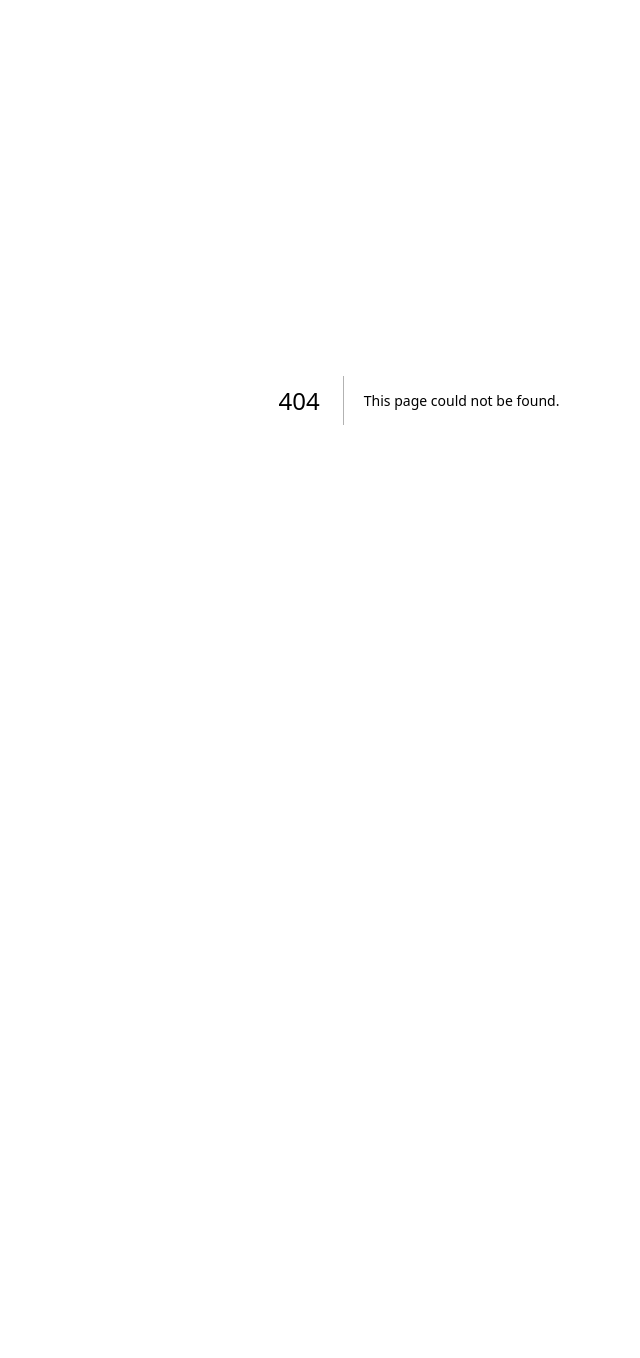
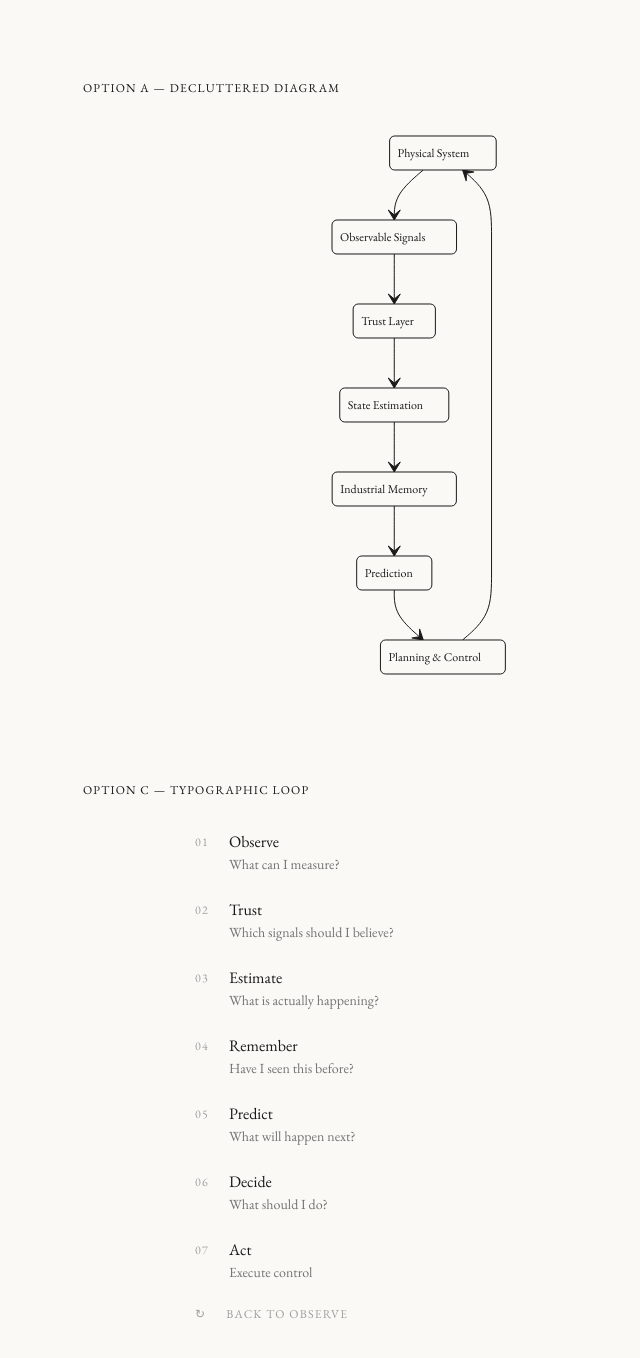
Before and after one commit to katiecha/regolith, a Next.js app: page /preview in a window 1280 px wide. Before the commit this address had no page. Shown: the top 1358 px of the page, without its empty margins (221-861 px from the left). Before the commit the page ends 800 px from the top, so only its background shows below. Built offline with nearby package versions, Linux system fonts and the light colour scheme.

Commit message:
diagram updates

```diff
--- /dev/null
+++ b/src/app/components/operating-loop.tsx
@@ -0,0 +1,33 @@
+const OPERATING_LOOP = [
+  { verb: "Observe", question: "What can I measure?" },
+  { verb: "Trust", question: "Which signals should I believe?" },
+  { verb: "Estimate", question: "What is actually happening?" },
+  { verb: "Remember", question: "Have I seen this before?" },
+  { verb: "Predict", question: "What will happen next?" },
+  { verb: "Decide", question: "What should I do?" },
+  { verb: "Act", question: "Execute control" },
+];
+
+export function OperatingLoop() {
+  return (
+    <div className="max-w-md mx-auto">
+      <ol className="space-y-6">
+        {OPERATING_LOOP.map((step, index) => (
+          <li key={step.verb} className="flex gap-5">
+            <span className="text-xs uppercase tracking-widest text-foreground opacity-40 tabular-nums pt-1">
+              {String(index + 1).padStart(2, "0")}
+            </span>
+            <div>
+              <p className="text-base text-foreground">{step.verb}</p>
+              <p className="text-sm text-foreground opacity-60">{step.question}</p>
+            </div>
+          </li>
+        ))}
+      </ol>
+      <div className="flex gap-5 mt-6 text-xs uppercase tracking-widest text-foreground opacity-40">
+        <span aria-hidden="true">↻</span>
+        <span>back to Observe</span>
+      </div>
+    </div>
+  );
+}
--- /dev/null
+++ b/src/app/preview/page.tsx
@@ -0,0 +1,39 @@
+// TEMPORARY preview page for comparing diagram treatments. Delete after choosing.
+import { MermaidDiagram } from "../components/mermaid-diagram";
+import { OperatingLoop } from "../components/operating-loop";
+import { LAYER_FIGURES } from "../data/layers";
+
+const CLEANED_CHART = `stateDiagram-v2
+    Physical_System --> Signals
+    Signals --> Trust
+    Trust --> Estimate
+    Estimate --> Memory
+    Memory --> Prediction
+    Prediction --> Control
+    Control --> Physical_System
+    state "Physical System" as Physical_System
+    state "Observable Signals" as Signals
+    state "Trust Layer" as Trust
+    state "State Estimation" as Estimate
+    state "Industrial Memory" as Memory
+    state "Prediction" as Prediction
+    state "Planning & Control" as Control`;
+
+export default function PreviewPage() {
+  return (
+    <div className="min-h-screen bg-background px-8 py-20 space-y-24">
+      <section className="max-w-2xl mx-auto w-full">
+        <h2 className="text-xs uppercase tracking-widest text-foreground mb-8">
+          Option A — decluttered diagram
+        </h2>
+        <MermaidDiagram chart={CLEANED_CHART} hoverMap={LAYER_FIGURES[0].hoverMap} />
+      </section>
+      <section className="max-w-2xl mx-auto w-full">
+        <h2 className="text-xs uppercase tracking-widest text-foreground mb-8">
+          Option C — typographic loop
+        </h2>
+        <OperatingLoop />
+      </section>
+    </div>
+  );
+}
```
